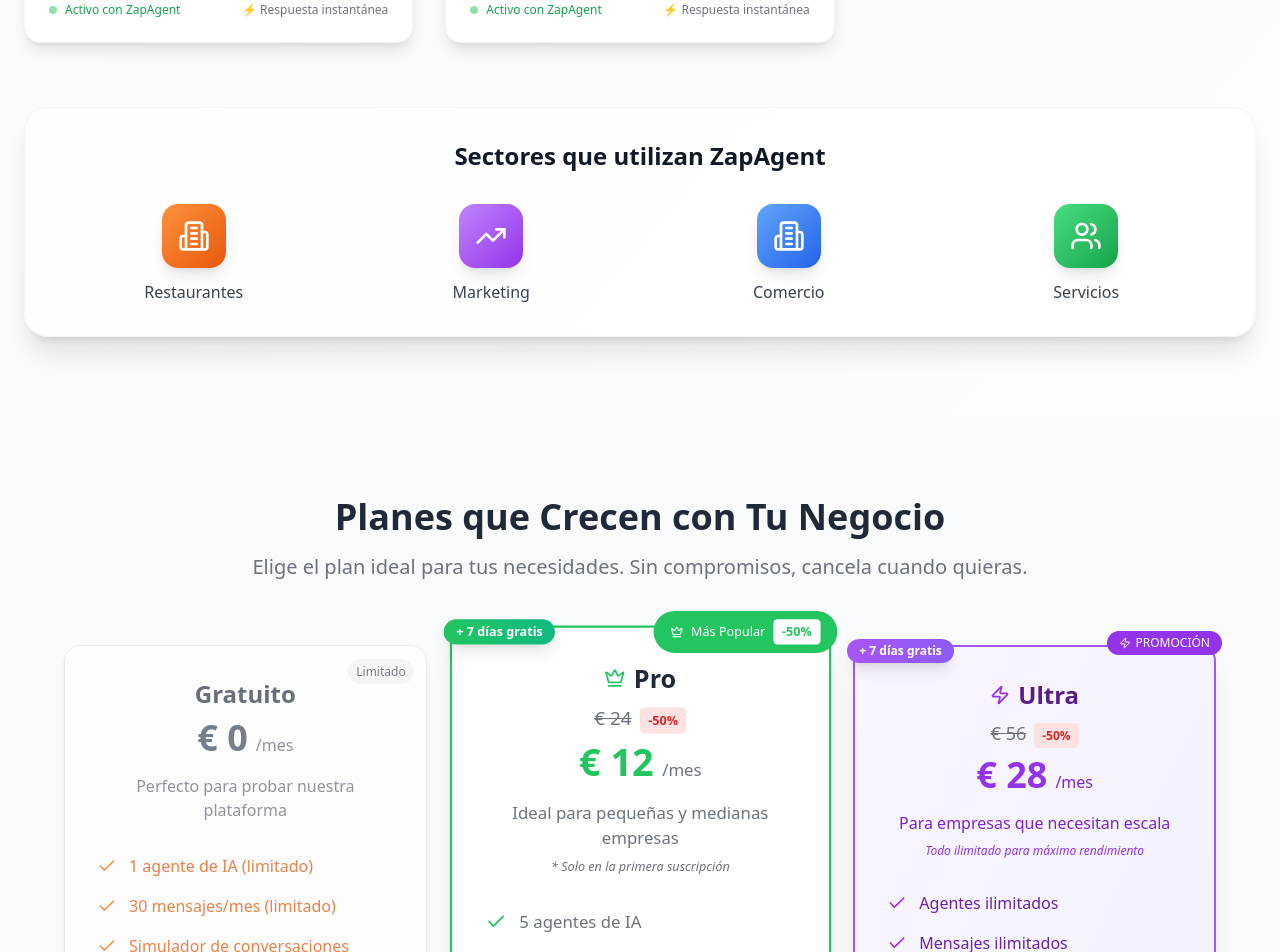
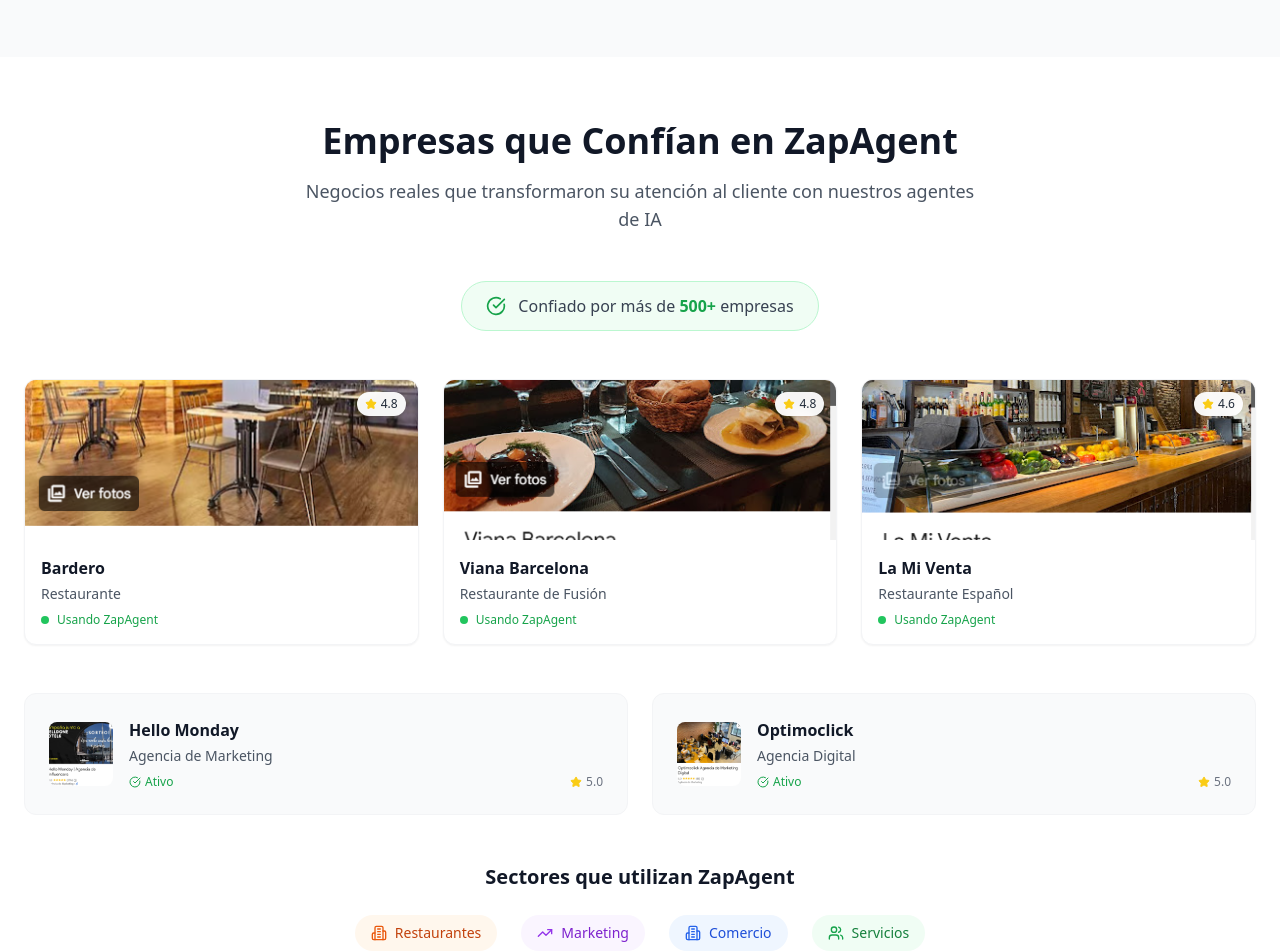
Before and after one commit to rodpop132/zapagent-ai-builder, a React (Vite) app: page / in a window 1280 px wide. Shown: the part 4440-5392 px from the top of the page. Built offline with nearby package versions, Linux system fonts and the light colour scheme; no server answers.

Commit message:
Refactor services section and move below pricing
Moved the services section below the pricing section and updated its styling to match the image-based design with animations, improving the site's visual appeal.

```diff
--- a/src/components/ServicesSection.tsx
+++ b/src/components/ServicesSection.tsx
@@ -1,6 +1,6 @@
 
 import React from 'react';
-import { Star, Building2, Users, TrendingUp } from 'lucide-react';
+import { Star, Building2, Users, TrendingUp, CheckCircle } from 'lucide-react';
 import { useTranslation } from 'react-i18next';
 
 const ServicesSection = () => {
@@ -54,149 +54,120 @@ const ServicesSection = () => {
     }
   ];
 
-  const getCategoryIcon = (category: string) => {
-    switch (category) {
-      case 'restaurant':
-        return <Building2 className="h-5 w-5 text-orange-500" />;
-      case 'marketing':
-        return <TrendingUp className="h-5 w-5 text-purple-500" />;
-      default:
-        return <Building2 className="h-5 w-5 text-gray-500" />;
-    }
-  };
-
   return (
-    <section className="py-20 bg-gradient-to-br from-white via-gray-50 to-green-50/30 overflow-hidden">
+    <section className="py-16 bg-white overflow-hidden">
       <div className="container mx-auto px-6">
-        {/* Header */}
-        <div className="text-center mb-16 animate-fade-in">
-          <div className="inline-flex items-center justify-center mb-6">
-            <div className="h-1 w-16 bg-gradient-to-r from-transparent to-green-500 mr-4"></div>
-            <Users className="h-8 w-8 text-green-600" />
-            <div className="h-1 w-16 bg-gradient-to-l from-transparent to-green-500 ml-4"></div>
-          </div>
-          <h2 className="text-4xl md:text-5xl font-bold text-gray-900 mb-6 transition-all duration-700 hover:text-green-600">
+        {/* Header - More subtle and natural */}
+        <div className="text-center mb-12 animate-fade-in">
+          <h2 className="text-3xl md:text-4xl font-bold text-gray-900 mb-4">
             {t('services.title')}
           </h2>
-          <p className="text-xl text-gray-600 max-w-4xl mx-auto leading-relaxed">
+          <p className="text-lg text-gray-600 max-w-2xl mx-auto">
             {t('services.subtitle')}
           </p>
         </div>
 
-        {/* Trust indicator */}
-        <div className="text-center mb-12 animate-fade-in" style={{ animationDelay: '0.2s' }}>
-          <div className="inline-flex items-center bg-white/90 backdrop-blur-sm rounded-full px-8 py-4 shadow-xl border border-gray-100">
-            <div className="flex items-center space-x-2">
-              <div className="w-3 h-3 bg-green-500 rounded-full animate-pulse"></div>
-              <span className="text-gray-700 font-semibold">
-                {t('services.trustedBy')} <span className="text-green-600 font-bold">500+</span> {t('services.companies')}
-              </span>
-            </div>
+        {/* Trust indicator - Simplified */}
+        <div className="text-center mb-12 animate-fade-in" style={{ animationDelay: '0.1s' }}>
+          <div className="inline-flex items-center bg-green-50 rounded-full px-6 py-3 border border-green-200">
+            <CheckCircle className="h-5 w-5 text-green-600 mr-3" />
+            <span className="text-gray-700 font-medium">
+              {t('services.trustedBy')} <span className="text-green-600 font-bold">500+</span> {t('services.companies')}
+            </span>
           </div>
         </div>
 
-        {/* Business Cards Grid */}
-        <div className="grid grid-cols-1 md:grid-cols-2 lg:grid-cols-3 gap-8 mb-16">
-          {businesses.map((business, index) => (
+        {/* Business showcase - More natural grid */}
+        <div className="grid grid-cols-1 md:grid-cols-2 lg:grid-cols-3 gap-6 mb-12">
+          {businesses.slice(0, 3).map((business, index) => (
             <div
               key={business.id}
-              className="group relative bg-white rounded-2xl shadow-lg hover:shadow-2xl transition-all duration-500 hover:-translate-y-2 overflow-hidden border border-gray-100 animate-fade-in"
+              className="group bg-white rounded-xl shadow-sm hover:shadow-md transition-all duration-300 overflow-hidden border border-gray-100 animate-fade-in"
               style={{ animationDelay: `${index * 0.1}s` }}
             >
-              {/* Image container */}
-              <div className="relative h-48 overflow-hidden">
+              <div className="relative h-40 overflow-hidden">
                 <img
                   src={business.image}
                   alt={business.name}
-                  className="w-full h-full object-cover transition-transform duration-700 group-hover:scale-110"
+                  className="w-full h-full object-cover transition-transform duration-500 group-hover:scale-105"
                 />
-                {/* Overlay gradient */}
-                <div className="absolute inset-0 bg-gradient-to-t from-black/50 via-transparent to-transparent opacity-0 group-hover:opacity-100 transition-opacity duration-300"></div>
-
-                {/* Category badge */}
-                <div className="absolute top-4 left-4 flex items-center bg-white/95 backdrop-blur-sm rounded-full px-3 py-1 shadow-lg">
-                  {getCategoryIcon(business.category)}
-                  <span className="ml-2 text-sm font-medium text-gray-700">{business.type}</span>
-                </div>
-
-                {/* Rating badge */}
-                <div className="absolute top-4 right-4 flex items-center bg-white/95 backdrop-blur-sm rounded-full px-3 py-1 shadow-lg">
-                  <Star className="h-4 w-4 text-yellow-400 fill-current mr-1" />
-                  <span className="text-sm font-bold text-gray-800">{business.rating}</span>
+                <div className="absolute top-3 right-3 bg-white/95 backdrop-blur-sm rounded-full px-2 py-1 flex items-center shadow-sm">
+                  <Star className="h-3 w-3 text-yellow-400 fill-current mr-1" />
+                  <span className="text-xs font-medium text-gray-800">{business.rating}</span>
                 </div>
               </div>
 
-              {/* Content */}
-              <div className="p-6">
-                <h3 className="text-xl font-bold text-gray-900 mb-2 group-hover:text-green-600 transition-colors duration-300">
-                  {business.name}
-                </h3>
-                <p className="text-gray-600 text-sm leading-relaxed mb-4">
-                  {business.description}
-                </p>
-
-                {/* Success indicator */}
-                <div className="flex items-center justify-between pt-4 border-t border-gray-100">
-                  <div className="flex items-center space-x-2">
-                    <div className="w-2 h-2 bg-green-500 rounded-full animate-pulse"></div>
-                    <span className="text-xs text-green-600 font-medium">Activo con ZapAgent</span>
-                  </div>
-                  <div className="text-xs text-gray-500">
-                    ⚡ Respuesta instantánea
-                  </div>
+              <div className="p-4">
+                <h3 className="font-semibold text-gray-900 mb-1">{business.name}</h3>
+                <p className="text-sm text-gray-600 mb-2">{business.type}</p>
+                <div className="flex items-center text-xs text-green-600">
+                  <div className="w-2 h-2 bg-green-500 rounded-full mr-2"></div>
+                  Usando ZapAgent
                 </div>
               </div>
-
-              {/* Hover effect overlay */}
-              <div className="absolute inset-0 bg-gradient-to-br from-green-400/5 to-blue-500/5 opacity-0 group-hover:opacity-100 transition-opacity duration-300 pointer-events-none"></div>
             </div>
           ))}
         </div>
 
-        {/* Sectors section */}
-        <div className="bg-white/80 backdrop-blur-sm rounded-3xl p-8 shadow-xl border border-gray-100 animate-fade-in" style={{ animationDelay: '0.5s' }}>
-          <h3 className="text-2xl font-bold text-gray-900 text-center mb-8">
+        {/* Additional businesses in a different layout */}
+        <div className="grid grid-cols-1 md:grid-cols-2 gap-6 mb-12">
+          {businesses.slice(3).map((business, index) => (
+            <div
+              key={business.id}
+              className="group bg-gray-50 rounded-xl p-6 hover:bg-white hover:shadow-md transition-all duration-300 border border-gray-100 animate-fade-in"
+              style={{ animationDelay: `${(index + 3) * 0.1}s` }}
+            >
+              <div className="flex items-center space-x-4">
+                <div className="relative w-16 h-16 rounded-lg overflow-hidden flex-shrink-0">
+                  <img
+                    src={business.image}
+                    alt={business.name}
+                    className="w-full h-full object-cover transition-transform duration-300 group-hover:scale-110"
+                  />
+                </div>
+                <div className="flex-1">
+                  <h3 className="font-semibold text-gray-900 mb-1">{business.name}</h3>
+                  <p className="text-sm text-gray-600 mb-2">{business.type}</p>
+                  <div className="flex items-center justify-between">
+                    <div className="flex items-center text-xs text-green-600">
+                      <CheckCircle className="w-3 h-3 mr-1" />
+                      Ativo
+                    </div>
+                    <div className="flex items-center text-xs text-gray-500">
+                      <Star className="h-3 w-3 text-yellow-400 fill-current mr-1" />
+                      {business.rating}
+                    </div>
+                  </div>
+                </div>
+              </div>
+            </div>
+          ))}
+        </div>
+
+        {/* Simple sectors section */}
+        <div className="text-center animate-fade-in" style={{ animationDelay: '0.5s' }}>
+          <h3 className="text-xl font-semibold text-gray-900 mb-6">
             {t('services.sectors')}
           </h3>
-          <div className="grid grid-cols-2 md:grid-cols-4 gap-6">
-            <div className="text-center group">
-              <div className="w-16 h-16 bg-gradient-to-br from-orange-400 to-orange-600 rounded-2xl flex items-center justify-center mx-auto mb-3 transform group-hover:scale-110 transition-transform duration-300 shadow-lg">
-                <Building2 className="h-8 w-8 text-white" />
-              </div>
-              <span className="text-gray-700 font-medium group-hover:text-orange-600 transition-colors duration-300">
-                {t('services.restaurant')}
-              </span>
+          <div className="flex flex-wrap justify-center gap-6">
+            <div className="flex items-center space-x-2 bg-orange-50 px-4 py-2 rounded-full">
+              <Building2 className="h-4 w-4 text-orange-600" />
+              <span className="text-sm font-medium text-orange-700">{t('services.restaurant')}</span>
             </div>
-            <div className="text-center group">
-              <div className="w-16 h-16 bg-gradient-to-br from-purple-400 to-purple-600 rounded-2xl flex items-center justify-center mx-auto mb-3 transform group-hover:scale-110 transition-transform duration-300 shadow-lg">
-                <TrendingUp className="h-8 w-8 text-white" />
-              </div>
-              <span className="text-gray-700 font-medium group-hover:text-purple-600 transition-colors duration-300">
-                {t('services.marketing')}
-              </span>
+            <div className="flex items-center space-x-2 bg-purple-50 px-4 py-2 rounded-full">
+              <TrendingUp className="h-4 w-4 text-purple-600" />
+              <span className="text-sm font-medium text-purple-700">{t('services.marketing')}</span>
             </div>
-            <div className="text-center group">
-              <div className="w-16 h-16 bg-gradient-to-br from-blue-400 to-blue-600 rounded-2xl flex items-center justify-center mx-auto mb-3 transform group-hover:scale-110 transition-transform duration-300 shadow-lg">
-                <Building2 className="h-8 w-8 text-white" />
-              </div>
-              <span className="text-gray-700 font-medium group-hover:text-blue-600 transition-colors duration-300">
-                {t('services.retail')}
-              </span>
+            <div className="flex items-center space-x-2 bg-blue-50 px-4 py-2 rounded-full">
+              <Building2 className="h-4 w-4 text-blue-600" />
+              <span className="text-sm font-medium text-blue-700">{t('services.retail')}</span>
             </div>
-            <div className="text-center group">
-              <div className="w-16 h-16 bg-gradient-to-br from-green-400 to-green-600 rounded-2xl flex items-center justify-center mx-auto mb-3 transform group-hover:scale-110 transition-transform duration-300 shadow-lg">
-                <Users className="h-8 w-8 text-white" />
-              </div>
-              <span className="text-gray-700 font-medium group-hover:text-green-600 transition-colors duration-300">
-                {t('services.services')}
-              </span>
+            <div className="flex items-center space-x-2 bg-green-50 px-4 py-2 rounded-full">
+              <Users className="h-4 w-4 text-green-600" />
+              <span className="text-sm font-medium text-green-700">{t('services.services')}</span>
             </div>
           </div>
         </div>
-
-        {/* Decorative elements */}
-        <div className="absolute top-10 left-10 w-32 h-32 bg-green-500/10 rounded-full blur-3xl"></div>
-        <div className="absolute bottom-10 right-10 w-24 h-24 bg-blue-500/10 rounded-full blur-2xl"></div>
       </div>
     </section>
   );
--- a/src/pages/Index.tsx
+++ b/src/pages/Index.tsx
@@ -4,8 +4,8 @@ import HeroSection from "@/components/HeroSection";
 import HowItWorks from "@/components/HowItWorks";
 import Dashboard from "@/components/Dashboard";
 import Benefits from "@/components/Benefits";
+import PricingSection from "@/components/PricingSection";
 import ServicesSection from "@/components/ServicesSection";
-import PricingSection from "@/components/PricingSection";
 import Testimonials from "@/components/Testimonials";
 import FAQ from "@/components/FAQ";
 import Footer from "@/components/Footer";
@@ -24,8 +24,8 @@ const Index = () => {
       <HowItWorks />
       <Dashboard />
       <Benefits />
+      <PricingSection />
       <ServicesSection />
-      <PricingSection />
       <Testimonials />
       <FAQ />
       <Footer />
```
